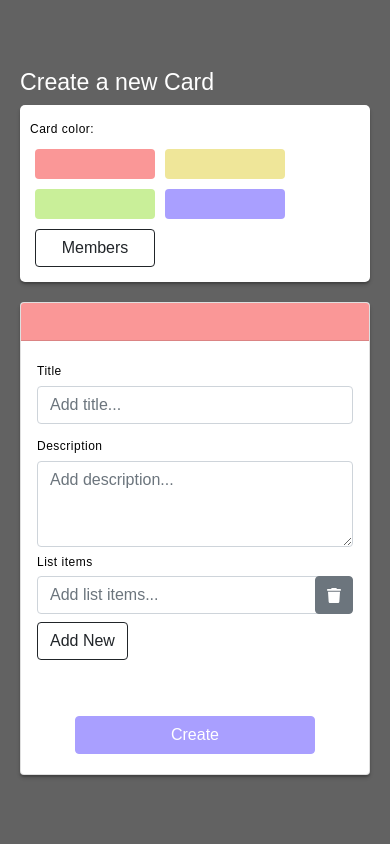
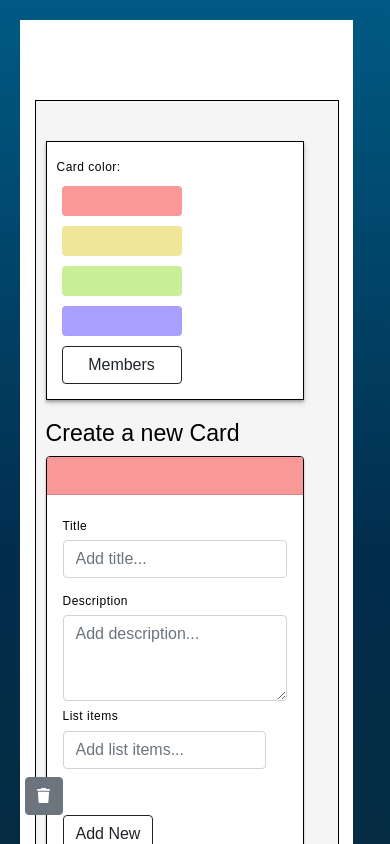
Before and after one commit to Vsimpro/ADP_Project_1, a React (Create React App) app in the folder frontend/: page /create in a window 390 px wide. Shown: the top 844 px of the page. Built offline with nearby package versions, Linux system fonts and the light colour scheme; no server answers.

Commit message:
Fixed column sizes, other css for finished look

```diff
--- a/frontend/src/App.css
+++ b/frontend/src/App.css
@@ -1,20 +1,36 @@
 body {
   font-family: 'Montserrat', sans-serif;
-  background-color: #F5F5F5;
+  /* background-color: #032838 !important; */
+  background: linear-gradient(to bottom, #005A84, #022D4C, #072B3A);
+
 }
-.container{
+.container {
   max-width: 90%;
   min-width: 300px;
-  background-color: #F5F5F5 !important;
-  margin: 0px;
   padding: 60px 40px;
+  background-color: #ffffff;
+  flex-wrap: wrap;
+  justify-content: center;
+  min-height: 100vh;
+  height: 100%;
 }
 
 .main-content {
-  background-color: white;
-  margin: 20px;
-  padding: 20px;
+  display: flex;
+  justify-content: center;
+
 }
+
+
+
+
+/* .App {
+  text-align: center;
+  display: flex;
+  align-items: center;
+  justify-content: center;
+}  */
+
 
 .navbar{
   padding: 10px 20px;
@@ -30,8 +46,7 @@ body {
       padding: 10px;
   }
   .container {
-      background-color: white;
       margin: 10px;
-      padding: 60px 10px;
+      padding: 60px 5px;
     }
 }
--- a/frontend/src/components/LoginPage.css
+++ b/frontend/src/components/LoginPage.css
@@ -1,16 +1,3 @@
-.App {
-  text-align: center;
-  display: flex;
-  min-height: 100vh;
-  align-items: center;
-  justify-content: center;
-  color: rgb(187, 56, 56);
-}
-
-/* body{
-  background-image: linear-gradient(79deg, #7439db, #c66fbc 48%, #F7944D);
-}
- */
 .auth-form-container,
 .login-form,
 .register-form {
--- a/frontend/src/components/Navbar.js
+++ b/frontend/src/components/Navbar.js
@@ -10,7 +10,7 @@ function Navbar() {
     <div>
       <nav className="navbar navbar-expand-lg navbar-dark bg-dark fixed-top">
         <div className="container-fluid">
-          <a className="navbar-brand" href="/">Home</a>
+          <a className="navbar-brand" href="/project">Home</a>
 
           <button
             className="navbar-toggler"
--- a/frontend/src/components/cards/cardDemo.css
+++ b/frontend/src/components/cards/cardDemo.css
@@ -1,15 +1,12 @@
-body{
-  background-color: #F5F5F5;
-}
 #cards-container {
-  max-width: 80%;
   display: flex;
   flex-wrap: wrap;
   justify-content: center;
 }
 
 .card{
-  box-shadow: 0 2px 2px 0 rgba(0, 0, 0, 0.2), 0 3px 5px 0 rgba(0, 0, 0, 0.19);
+  box-shadow: 0 1px 1px 0 rgba(0, 0, 0, 0.2), 0 2px 3px 0 rgba(0, 0, 0, 0.19);
+  border-color: #000000;
 }
 
 .card-row{
@@ -20,7 +17,6 @@ body{
 }
 .custom-card {
   max-width: 500px;
- /*  margin: 40px 0px; */
   color: #000000;
   text-align: left;
   max-height: 200px;
@@ -125,16 +121,16 @@ body{
       background-color: #F5F5F5;
     }
 
-  .EditTools-container {
+ /*  .EditTools-container {
     max-width: 100%;
     display: flex;
     flex-direction: column;
     align-items: left;
     margin: 10px 10px 10px -5px;
     border-radius: 5px;
-  }
+  } */
 
-  .EditTools-container .btn {
+/*   .EditTools-container .btn {
     background-color: rgb(199, 199, 199);
     font-size: 12px;
     color: #000000;
@@ -145,7 +141,7 @@ body{
   }
   .EditTools-container .btn:hover {
     background-color: #adadad;
-  }
+  } */
 
   .edit-mode {
     display: grid;
--- a/frontend/src/components/createTools/Create.jsx
+++ b/frontend/src/components/createTools/Create.jsx
@@ -1,13 +1,30 @@
-import React from 'react';
-import FloatingElements from './FloatingElements';
+import React,  { useState } from 'react';
+import EditTools from './EditTools';
+import CreateCard from './CreateCard';
 
 
 const Create = () => {
+    const [headerColor, setHeaderColor] = useState('#FA9797');
+
   return (
 
-      <div>
-        <FloatingElements />
+    <div className='col-12 justify-content-center'>
+      <div className="container main-content" onClick={(e) => e.stopPropagation()}>
+      <div className='newCardContainer'>
+
+        <div className="row col-12 justify-content-center">
+          <div className="col-md-3 col-12 order-md-2 custom-column">
+            <EditTools onColorChange={setHeaderColor} />
+          </div>
+
+          <h3>Create a new Card</h3>
+          <div className="col-md-9 col-12 order-md-1 custom-column">
+            <CreateCard headerColor={headerColor} />
+          </div>
+        </div>
       </div>
+    </div>
+    </div>
 
   );
 };
--- a/frontend/src/components/createTools/CreateCard.css
+++ b/frontend/src/components/createTools/CreateCard.css
@@ -1,8 +1,10 @@
 .floatingContainer{
   width: 768px;
-  background-color: rgba(243, 98, 98,) !important;
   padding: 20px;
   text-align: left;
+  position: fixed;
+  top: 100px;
+  right: 140px;
 
 }
 .createCard.card {
@@ -59,12 +61,13 @@
 
   .editToolsContainer{
     color: #000000;
-    background-color: #fff;
+    background-color: rgb(255, 255, 255) !important;
     text-align: left;
     margin-bottom: 20px;
     max-width: 150px;
-    box-shadow: 0 2px 2px 0 rgba(0, 0, 0, 0.2), 0 3px 5px 0 rgba(0, 0, 0, 0.19);
-    border-radius: 5px;
+    /* box-shadow: 0 2px 2px 0 rgba(0, 0, 0, 0.2), 0 3px 5px 0 rgba(0, 0, 0, 0.19); */
+    border-radius: 0px !important;
+    border: 1px solid #000 !important;
     padding: 10px;
 
   }
@@ -81,6 +84,16 @@
   }
   .colorButton:hover{
    opacity: 60%;
+
+  }
+
+  .newCardContainer{
+    max-width: 800px;
+    text-align: left;
+    padding: 40px 60px;
+    background-color: #F5F5F5;
+    border: 1px solid #000;
+    margin: 20px;
 
   }
 
@@ -104,6 +117,7 @@
 
   .custom-column {
     margin: 0;
+    max-width: 600px;
   }
 
   .addNewCardButton-container{
@@ -114,7 +128,7 @@
 
   .addNewCardButton{
     position: fixed;
-    top: 120px;
+    top: 100px;
     right: 120px;
     z-index: 99;
     width: 60px;
@@ -124,6 +138,7 @@
     color: rgb(255, 255, 255);
     cursor: pointer;
     font-size: 24px;
+    border: 1px solid black;
     box-shadow: 0 2px 2px 0 rgba(0, 0, 0, 0.2), 0 3px 5px 0 rgba(0, 0, 0, 0.19);
 
   }
@@ -144,4 +159,20 @@
     .addNewCardButton{
       visibility: hidden;
     }
+    .floatingContainer{
+      width: 90%;
+      padding: 20px;
+      text-align: left;
+      position: auto;
+      top: auto;
+      right: auto;
+
+    }
+    .newCardContainer{
+      max-width: 800px;
+      text-align: left;
+      padding: 40px 10px;
+      background-color: #F5F5F5;
+      border: 1px solid #000;
+    }
   }
--- a/frontend/src/components/createTools/FloatingElements.js
+++ b/frontend/src/components/createTools/FloatingElements.js
@@ -11,7 +11,6 @@ const FloatingElements = ({ onClose }) => {
     <div className="modal-overlay" onClick={onClose}>
 
       <div className="floatingContainer" onClick={(e) => e.stopPropagation()}>
-        <h3 className='whiteHeading'>Create a new Card</h3>
         <div className="row">
           <div className="col-md-3 col-12 order-md-2 custom-column">
             <EditTools onColorChange={setHeaderColor} />
--- a/frontend/src/components/profile/Profile.jsx
+++ b/frontend/src/components/profile/Profile.jsx
@@ -58,9 +58,9 @@ const Profile = ({ userId, HOST, PORT }) => {
 
 
   return (
-    <div className='container profilePage'>
-      <div>
-        <h1>Profile</h1>
+    <div className='col-12 d-flex justify-content-center container'>
+      <div className='profilePage'>
+        <h3>Profile</h3>
         <ColorSetter userInitials={userInitials} />
 
         <form>
--- a/frontend/src/components/profile/profile.css
+++ b/frontend/src/components/profile/profile.css
@@ -1,6 +1,10 @@
-.container.profilePage{
-    max-width: 500px;
+.profilePage{
+    width: 500px;
     text-align: left;
+    padding: 40px 60px;
+    background-color: #F5F5F5;
+    margin: 20px;
+    border: 1px solid #000;
 }
 
 h1, h2, h3, p{
@@ -14,7 +18,6 @@ label{
 }
 
 .profilePicPlaceholder{
-
   height: 70px;
   width: 70px;
   border-radius: 50%;
@@ -65,3 +68,10 @@ label{
     opacity: 60%;
 
   }
+
+  @media (max-width: 767px) {
+    .profilePage{
+      width: 90%;
+      padding: 60px 0;
+    }
+  }
```
